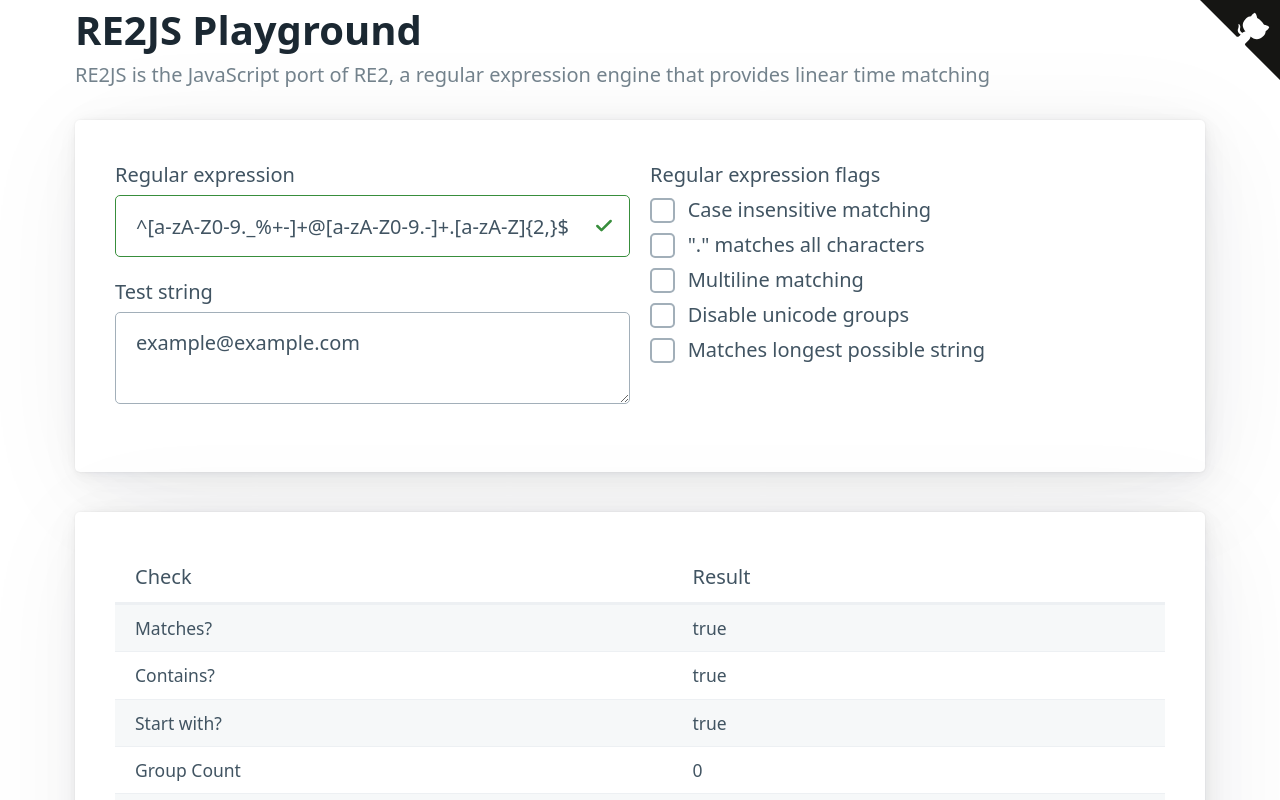
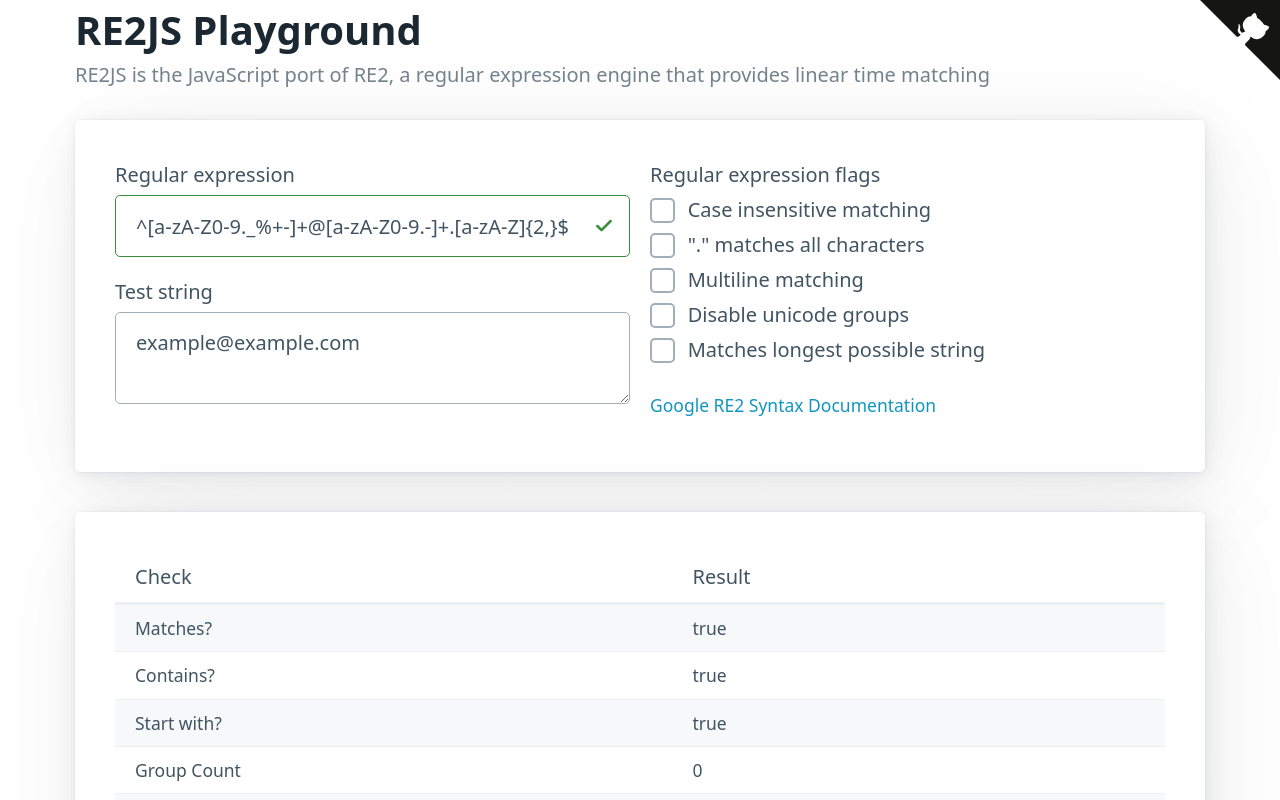
Before and after one commit to le0pard/re2js, a SvelteKit app: page / in a window 1280 px wide. Shown: the top 800 px of the page. Built offline with nearby package versions, Linux system fonts and the light colour scheme.

Commit message:
fix no match case

```diff
--- a/src/routes/+page.svelte
+++ b/src/routes/+page.svelte
@@ -74,6 +74,7 @@
 		<textarea class="string-input" id="string" name="string" placeholder="Insert your test string here" bind:value={string}></textarea>
 	</div>
 
+	<div>
 		<fieldset>
 			<legend>Regular expression flags</legend>
 			<label for="case_insensitive_flag">
@@ -97,6 +98,11 @@
 				Matches longest possible string
 			</label>
 		</fieldset>
+
+		<a href="https://github.com/google/re2/wiki/Syntax" target="_blank">
+			<small>Google RE2 Syntax Documentation</small>
+		</a>
+	</div>
 </article>
 
 {#if results}
```
Lines whose indentation alone changed are shown as unchanged.
